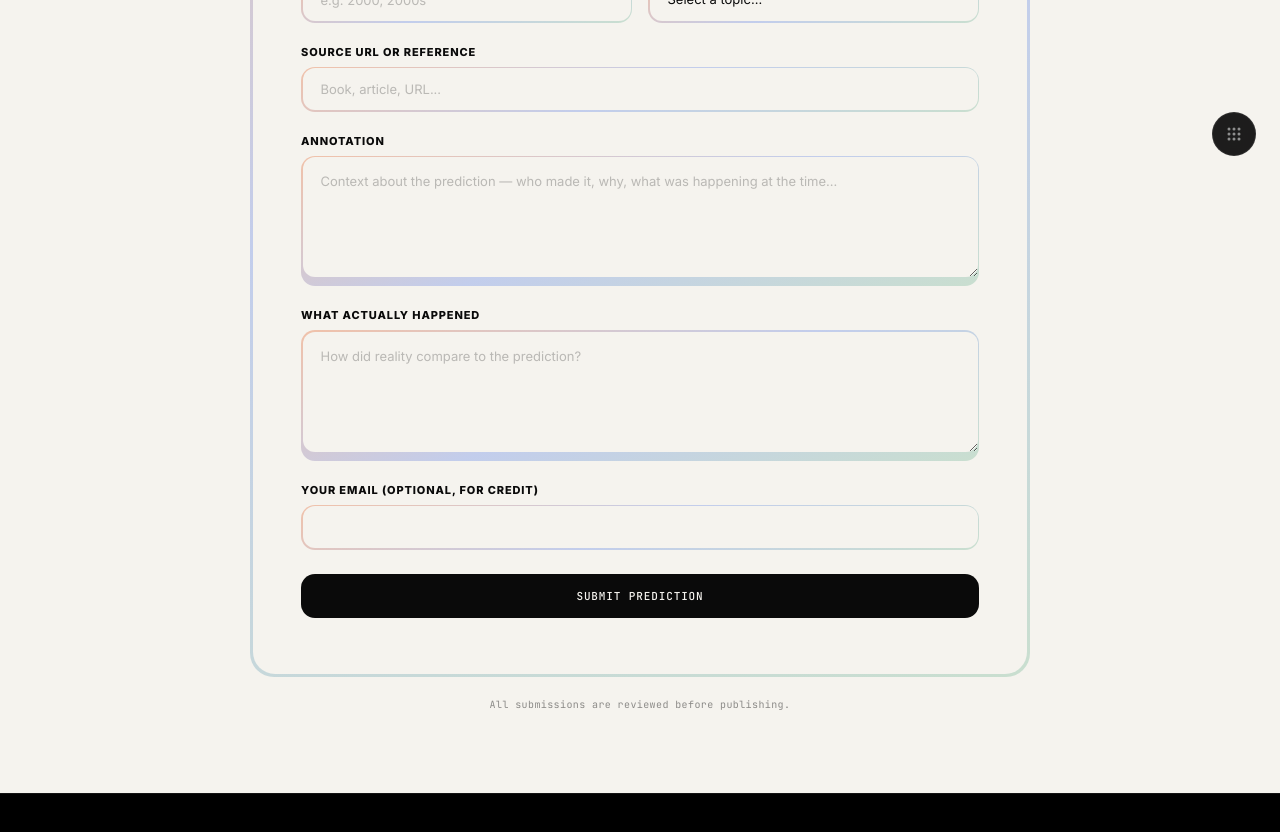
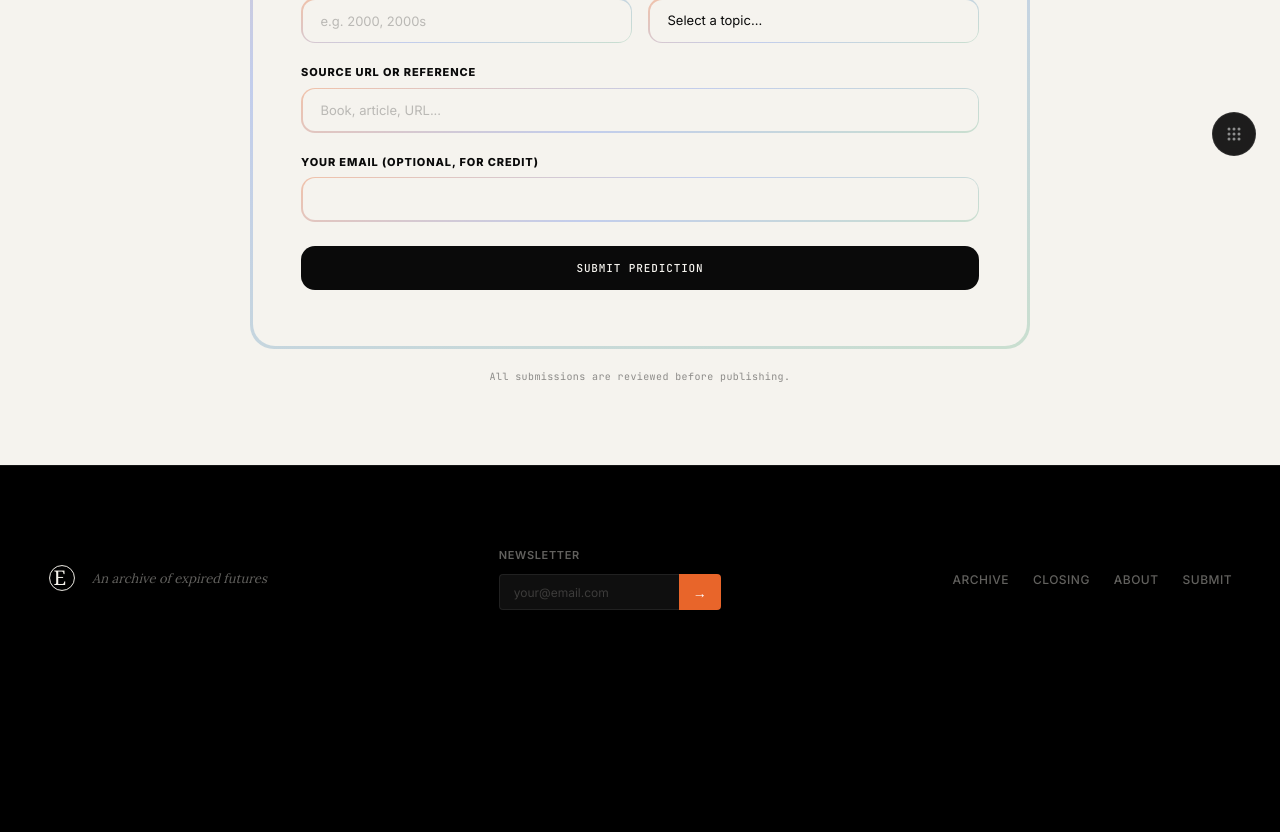
Before and after one commit to gogomegi/the-expected-world, a Next.js app: page /submit in a window 1280 px wide. Shown: the part 580-1412 px from the top of the page. After the commit the page ends 1290 px from the top, so only its background shows below. Built offline with nearby package versions, Linux system fonts and the light colour scheme.

Commit message:
Make public submissions quotation and source focused

```diff
--- a/src/app/submit/SubmitFormClient.tsx
+++ b/src/app/submit/SubmitFormClient.tsx
@@ -53,8 +53,6 @@ export default function SubmitFormClient() {
       yearImagined: (formData.get("yearImagined") as string) || undefined,
       topic: (formData.get("topic") as string) || undefined,
       source: (formData.get("source") as string) || undefined,
-      annotation: (formData.get("annotation") as string) || undefined,
-      actualOutcome: (formData.get("actualOutcome") as string) || undefined,
       email: (formData.get("email") as string) || undefined,
     };
 
@@ -136,7 +134,7 @@ export default function SubmitFormClient() {
     <>
       <p style={pageLabelStyle}>Submit</p>
       <p style={subtitleStyle}>
-        Know a prediction we are missing? Help us build the archive.
+        Found an old passage addressing a future that has arrived, or is still approaching? Share the quotation and its source.
       </p>
 
       <form onSubmit={handleSubmit} style={{ display: "flex", flexDirection: "column", gap: "20px" }}>
@@ -221,34 +219,6 @@ export default function SubmitFormClient() {
         </div>
 
         <div>
-          <label htmlFor="annotation" style={labelStyle}>
-            Annotation
-          </label>
-          <div className="input-frame">
-            <textarea
-              id="annotation"
-              name="annotation"
-              rows={3}
-              placeholder="Context about the prediction — who made it, why, what was happening at the time..."
-            />
-          </div>
-        </div>
-
-        <div>
-          <label htmlFor="actualOutcome" style={labelStyle}>
-            What actually happened
-          </label>
-          <div className="input-frame">
-            <textarea
-              id="actualOutcome"
-              name="actualOutcome"
-              rows={3}
-              placeholder="How did reality compare to the prediction?"
-            />
-          </div>
-        </div>
-
-        <div>
           <label htmlFor="email" style={labelStyle}>
             Your email (optional, for credit)
           </label>
```
